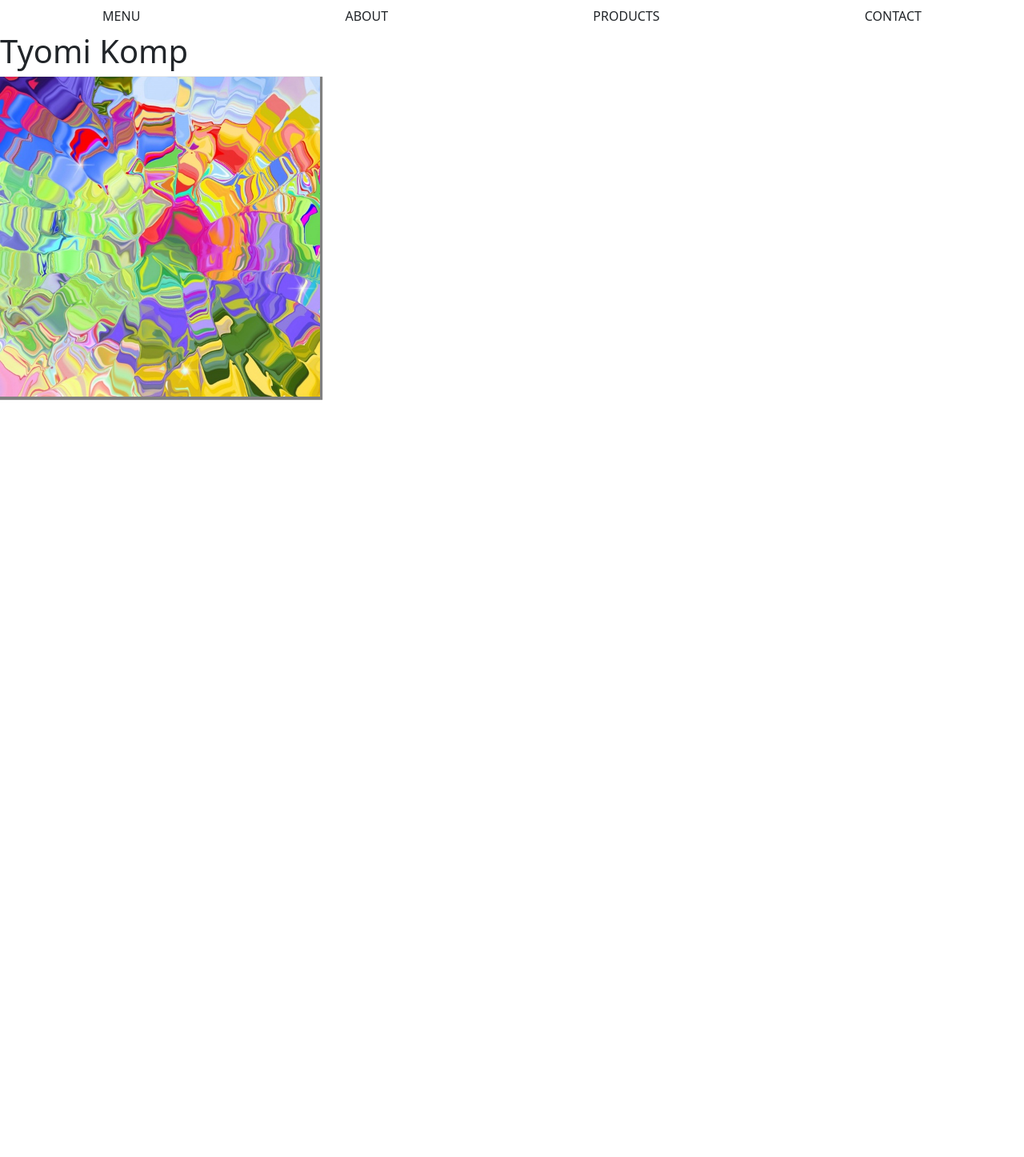
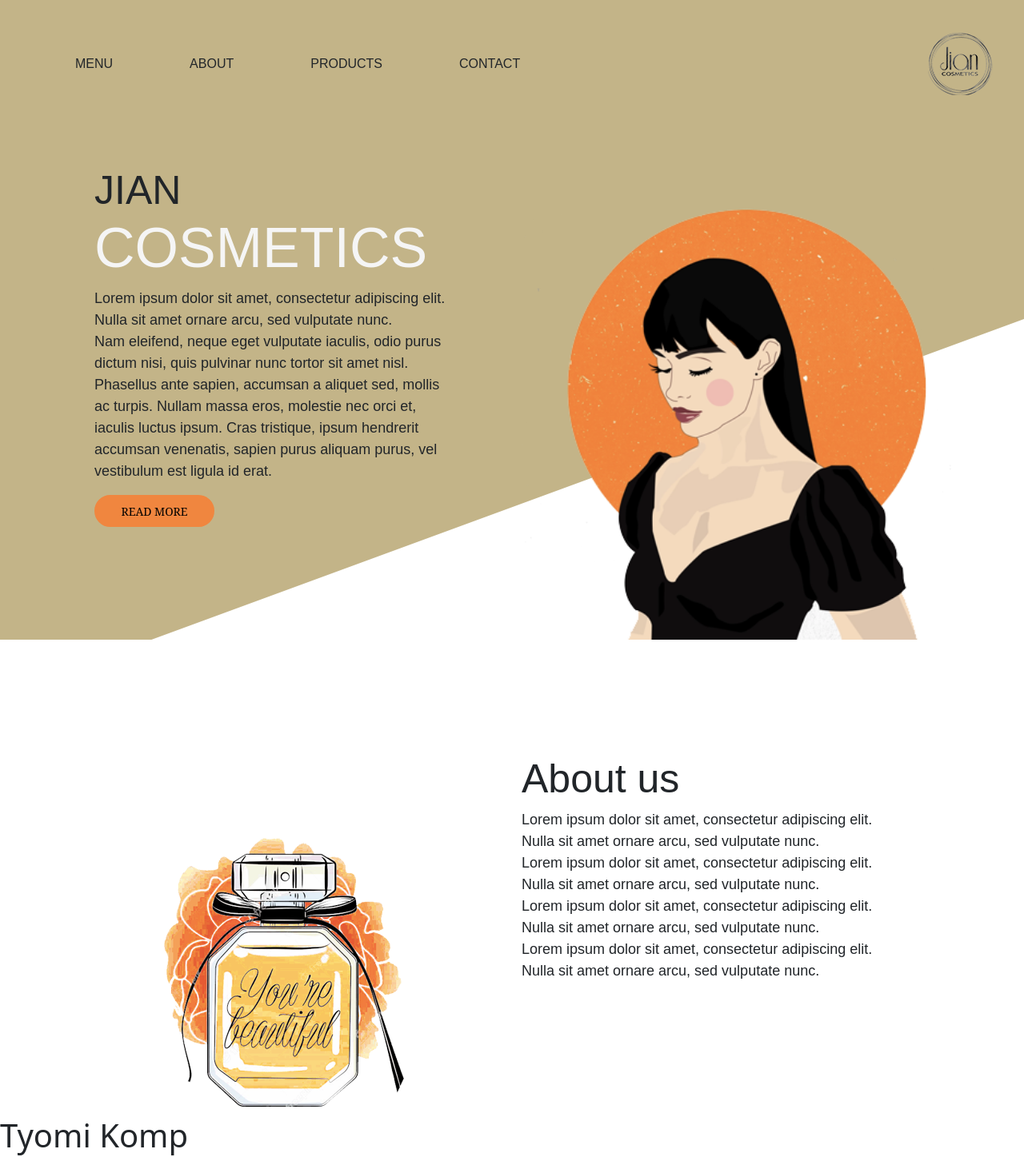
Before and after one commit to NairiAreg/jian, a plain HTML site: page index.html in a window 1280 px wide. Shown: the top 1447 px of the page at 80% size. Before the commit the page ends 800 px from the top, so only its background shows below. Drawn offline with nearby package versions, Linux system fonts and the light colour scheme.

Commit message:
zaranewcode

```diff
--- a/css/zara.css
+++ b/css/zara.css
@@ -1,3 +1,48 @@
 .navbar {
-    justify-content: space-around;
+    padding: 30px;
+    font-family: fantasy;
 }
+
+header {
+    background-image: url("../bg2.png");
+    height: 100vh;
+}
+
+header .container {
+    height: calc(100vh - 160px);
+}
+
+.mainText {
+    position: relative;
+    font-family: fantasy;
+}
+.mainText > p {
+    font-size: 18px;
+}
+.jian {
+    font-size: 50px;
+}
+.jian > span {
+    font-size: 70px;
+    color: whitesmoke;
+}
+
+.but {
+    font-family: Georgia, 'Times New Roman', Times, serif;
+    font-size: 14px;
+    width: 150px;
+    height: 40px;
+    background-color: #f0863f;
+    border-radius: 50px;
+    border: solid #f0863f;
+}
+
+.aboutUsfont {
+    font-family: fantasy;
+    font-size: 50px;
+}
+
+.aboutUsfont2 {
+    font-family: fantasy;
+    font-size: 18px;
+}
--- a/index.html
+++ b/index.html
@@ -1,23 +1,81 @@
 <!DOCTYPE html>
 <html lang="en">
+
 <head>
     <meta charset="UTF-8">
     <meta http-equiv="X-UA-Compatible" content="IE=edge">
     <meta name="viewport" content="width=device-width, initial-scale=1.0">
-    <link rel="stylesheet" href="https://cdn.jsdelivr.net/npm/bootstrap@5.1.0/dist/css/bootstrap.min.css" integrity="sha384-KyZXEAg3QhqLMpG8r+8fhAXLRk2vvoC2f3B09zVXn8CA5QIVfZOJ3BCsw2P0p/We" crossorigin="anonymous">
-    <link rel="stylesheet" href="https://pro.fontawesome.com/releases/v5.10.0/css/all.css" integrity="sha384-AYmEC3Yw5cVb3ZcuHtOA93w35dYTsvhLPVnYs9eStHfGJvOvKxVfELGroGkvsg+p" crossorigin="anonymous"/>
+    <link rel="stylesheet" href="https://cdn.jsdelivr.net/npm/bootstrap@5.1.0/dist/css/bootstrap.min.css"
+        integrity="sha384-KyZXEAg3QhqLMpG8r+8fhAXLRk2vvoC2f3B09zVXn8CA5QIVfZOJ3BCsw2P0p/We" crossorigin="anonymous">
+    <link rel="stylesheet" href="https://pro.fontawesome.com/releases/v5.10.0/css/all.css"
+        integrity="sha384-AYmEC3Yw5cVb3ZcuHtOA93w35dYTsvhLPVnYs9eStHfGJvOvKxVfELGroGkvsg+p" crossorigin="anonymous" />
     <link rel="stylesheet" href="css/tyom.css">
     <link rel="stylesheet" href="css/zara.css">
     <link rel="stylesheet" href="css/miqo.css">
     <title>Jian</title>
 </head>
+
 <body>
-    <div class="navbar">
-        <div>MENU</div>
-        <div>ABOUT</div>
-        <div>PRODUCTS</div>
-        <div>CONTACT</div>
-    </div>
+
+    <header>
+
+        <div class="navbar">
+            <div class="d-flex ps-3">
+                <div class="mx-5">MENU</div>
+                <div class="mx-5">ABOUT</div>
+                <div class="mx-5">PRODUCTS</div>
+                <div class="mx-5">CONTACT</div>
+            </div>
+            <img src="logoJ.png" />
+        </div>
+
+        <div class="container mx-auto">
+            <div class="h-100 row">
+
+                <div class="col-md-6 d-flex flex-column justify-content-start mt-5 ps-5 mainText">
+                    <h1 class="jian">
+                        JIAN <br>
+                        <span>
+                            COSMETICS
+                        </span>
+                    </h1>
+                    <p>Lorem ipsum dolor sit amet, consectetur adipiscing elit.<br> Nulla sit amet ornare arcu, sed
+                        vulputate nunc.<br> Nam eleifend, neque eget vulputate iaculis, odio purus <br>dictum nisi, quis
+                        pulvinar nunc tortor sit amet nisl.<br> Phasellus ante sapien, accumsan a aliquet sed, mollis<br> ac
+                        turpis. Nullam massa eros, molestie nec orci et,<br> iaculis luctus ipsum. Cras tristique, ipsum
+                        hendrerit <br>accumsan venenatis, sapien purus aliquam purus, vel <br>vestibulum est ligula id erat.</p>
+                    <button class="but text-black">READ MORE</button>
+                </div>
+                <div class="align-items-end align-self-end chxol col-md-6 d-flex">
+                    <img class="w-100" src="girl2.png">
+                </div>
+            </div>
+        </div>
+    </header>
+
+    <section">
+        <div class="container mt-5 pt-5">
+            <div class="row">
+                <div class="col-md-6">
+                    <div class="logoimg d-flex justify-content-center">
+                        <img src="parfume.png">
+                    </div>
+                </div>
+                <div class="col-md-6 pt-5">
+                    <h2 class="aboutUsfont">About us</h2>
+                    <p class="aboutUsfont2">Lorem ipsum dolor sit amet, consectetur adipiscing elit.<br>Nulla sit amet ornare arcu, sed
+                        vulputate nunc.<br>Lorem ipsum dolor sit amet, consectetur adipiscing elit.<br>Nulla sit amet ornare arcu, sed
+                        vulputate nunc.<br>Lorem ipsum dolor sit amet, consectetur adipiscing elit.<br>Nulla sit amet ornare arcu, sed
+                        vulputate nunc.<br>Lorem ipsum dolor sit amet, consectetur adipiscing elit.<br>Nulla sit amet ornare arcu, sed
+                        vulputate nunc.</p>
+                </div>
+            </div>
+        </div>
+    </section>
+
+
+
+
     <h1>Tyomi Komp</h1>
     <div class="main">
         <div class="image">
@@ -29,4 +87,5 @@
     </div>
 
 </body>
+
 </html>
```
Also changed, not shown: bg2.png (added), girl2.png (added), linebg.png (added), logoJ.png (added), parfume.png (added), 1 other file.
